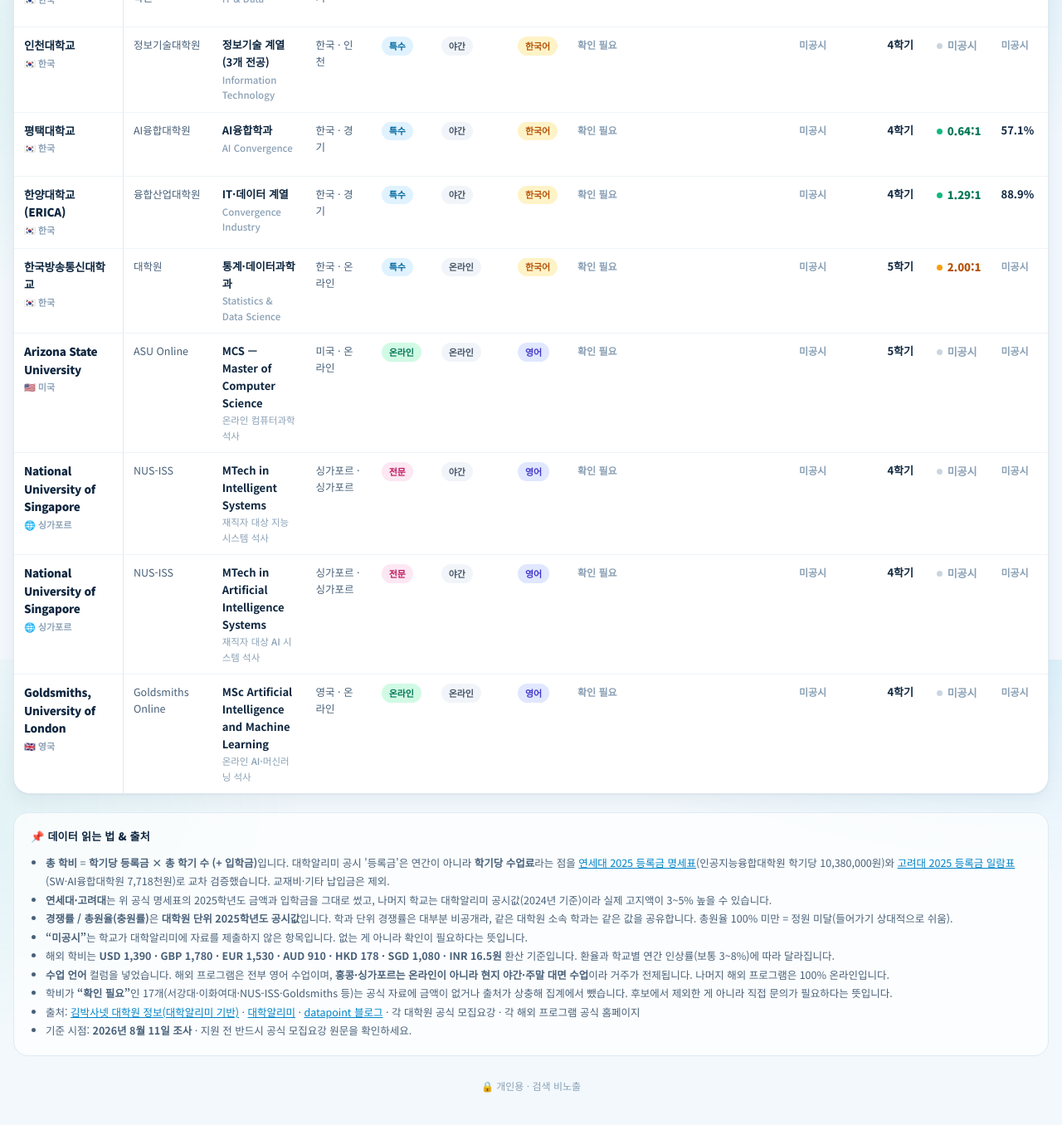
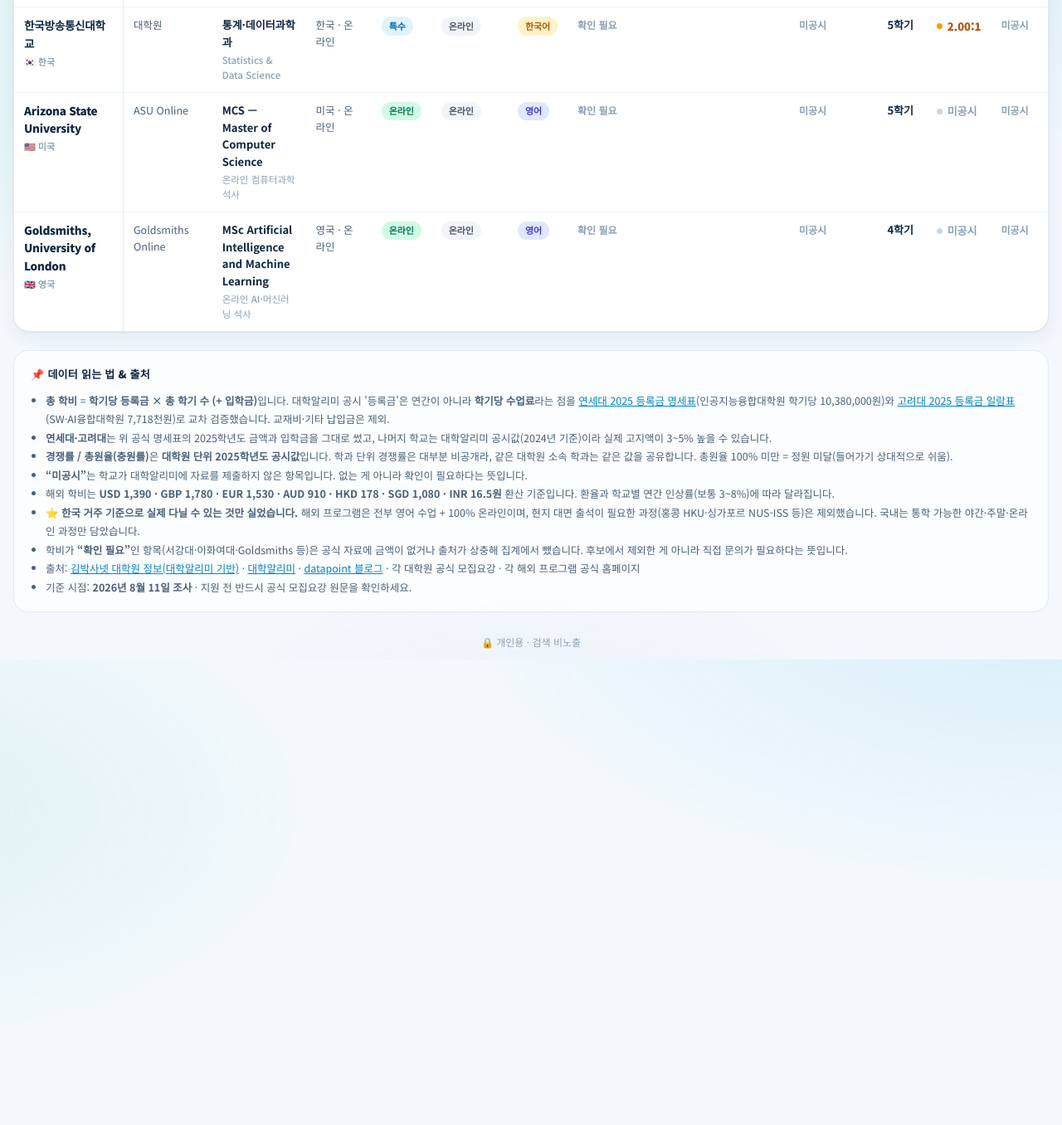
Before and after one commit to charach/legal-docs, a Jekyll site: the page personal/grad_schools.html, which Jekyll copies as it is, in a window 1280 px wide and 1400 px high, scrolled down 7305 px. Shown: the top 1356 px of the window at 83% size. Built offline with Jekyll 4.4.1, drawn with Linux system fonts in a browser that asks for light colours; some of the changed text lies outside the part shown.

Commit message:
fix: drop programs requiring overseas in-person attendance
한국 거주 기준으로 실제 다닐 수 없는 과정 4개 제거 (71 → 67개, 6개국):
- 홍콩 HKU MSc Computer Science (일반 / AI 스트림)
- 싱가포르 NUS-ISS MTech (Intelligent Systems / AI Systems)

두 학교 모두 현지 평일 저녁·주말 대면 수업이라 현지 거주가 전제됨.
이제 해외 프로그램은 전부 영어 수업 + 100% 온라인.

- 각주에 '한국 거주 기준으로 다닐 수 있는 것만 수록' 기준 명시
- BITS Pilani(인도)는 온라인이지만 캠퍼스 방문 2회가 필요하다는 점을
  두 학과 비고에 경고로 승격

Co-Authored-By: Claude Opus 5 (1M context) <noreply@anthropic.com>

```diff
--- a/personal/grad_schools.html
+++ b/personal/grad_schools.html
@@ -287,7 +287,7 @@
     <a class="backlink" href="index.html">← 개인 페이지</a>
     <div><span class="kicker">🎓 Grad School</span></div>
     <h1>직장인을 위한 대학원 정리<br>AI · 데이터분석 · 컴퓨터공학 석사</h1>
-    <p class="sub">국내 야간·주말 특수대학원과 <b>8개국 영어 수업 온라인 석사</b>를 한 표에 모았습니다. 국내 학비·경쟁률·총원율은 <b>대학알리미 2025년 공시</b>, 해외는 각 학교 공식 자료 기준입니다. 행을 누르면 상세 정보가 열리고, <b>🌏 영어 수업</b> 칩으로 해외 프로그램만 볼 수 있습니다.</p>
+    <p class="sub">국내 야간·주말 특수대학원과 <b>6개국 영어 수업 온라인 석사</b>를 한 표에 모았습니다. 국내 학비·경쟁률·총원율은 <b>대학알리미 2025년 공시</b>, 해외는 각 학교 공식 자료 기준입니다. 행을 누르면 상세 정보가 열리고, <b>🌏 영어 수업</b> 칩으로 해외 프로그램만 볼 수 있습니다.</p>
   </header>
 
   <div class="stats" id="stats"></div>
@@ -372,8 +372,8 @@
       <li><b>경쟁률 / 총원율(충원률)</b>은 <b>대학원 단위 2025학년도 공시값</b>입니다. 학과 단위 경쟁률은 대부분 비공개라, 같은 대학원 소속 학과는 같은 값을 공유합니다. 총원율 100% 미만 = 정원 미달(들어가기 상대적으로 쉬움).</li>
       <li><b>“미공시”</b>는 학교가 대학알리미에 자료를 제출하지 않은 항목입니다. 없는 게 아니라 확인이 필요하다는 뜻입니다.</li>
       <li>해외 학비는 <b>USD 1,390 · GBP 1,780 · EUR 1,530 · AUD 910 · HKD 178 · SGD 1,080 · INR 16.5원</b> 환산 기준입니다. 환율과 학교별 연간 인상률(보통 3~8%)에 따라 달라집니다.</li>
-      <li><b>수업 언어</b> 컬럼을 넣었습니다. 해외 프로그램은 전부 영어 수업이며, <b>홍콩·싱가포르는 온라인이 아니라 현지 야간·주말 대면 수업</b>이라 거주가 전제됩니다. 나머지 해외 프로그램은 100% 온라인입니다.</li>
-      <li>학비가 <b>“확인 필요”</b>인 17개(서강대·이화여대·NUS-ISS·Goldsmiths 등)는 공식 자료에 금액이 없거나 출처가 상충해 집계에서 뺐습니다. 후보에서 제외한 게 아니라 직접 문의가 필요하다는 뜻입니다.</li>
+      <li>⭐ <b>한국 거주 기준으로 실제 다닐 수 있는 것만 실었습니다.</b> 해외 프로그램은 전부 영어 수업 + 100% 온라인이며, 현지 대면 출석이 필요한 과정(홍콩 HKU·싱가포르 NUS-ISS 등)은 제외했습니다. 국내는 통학 가능한 야간·주말·온라인 과정만 담았습니다.</li>
+      <li>학비가 <b>“확인 필요”</b>인 항목(서강대·이화여대·Goldsmiths 등)은 공식 자료에 금액이 없거나 출처가 상충해 집계에서 뺐습니다. 후보에서 제외한 게 아니라 직접 문의가 필요하다는 뜻입니다.</li>
       <li>출처: <a href="http://phdkim.net/gradinfo/school/list?type=%ED%8A%B9%EC%88%98%EB%8C%80%ED%95%99%EC%9B%90&amp;category=%EA%B3%B5%ED%95%99" target="_blank" rel="noopener">김박사넷 대학원 정보(대학알리미 기반)</a> · <a href="https://www.academyinfo.go.kr" target="_blank" rel="noopener">대학알리미</a> · <a href="https://datapoint.tistory.com/28" target="_blank" rel="noopener">datapoint 블로그</a> · 각 대학원 공식 모집요강 · 각 해외 프로그램 공식 홈페이지</li>
       <li>기준 시점: <b id="asof">–</b> · 지원 전 반드시 공식 모집요강 원문을 확인하세요.</li>
     </ul>
@@ -769,13 +769,13 @@ const RAW = [
  c:"인도", r:"온라인", t:"온라인", mo:"온라인", tm:4, ty:null, tot:5520000, origCost:"₹334,400 (1학기 ₹98,600 + 2~4학기 각 ₹78,600)", cr:null, fr:null, qt:null,
  site:"https://bits-pilani-wilp.ac.in/m-tech/cluster/data-science-and-engineering.php", tags:["data","online"],
  req:"⭐ 재직 중인 직장인만 지원 가능 · 학사(B.E/B.Tech/M.Sc/MCA) 60% 이상 · 프로그래밍·수학 기초 · GATE 시험 불필요 · 영어 수업",
- note:"⭐⭐ <b>이 표 전체에서 학비 최저 — 총 552만원.</b> OMSCS(973만원)의 절반 수준. 주말 라이브 강의 32시간/과목 + 녹화 제공이라 한국 시간대에서도 병행 가능하고 무이자 할부도 됨. BITS Pilani는 인도 사립 공대 최상위권(IIT 다음 급)이지만 <b>한국 채용시장 인지도는 낮으므로</b> 학위 브랜드가 아니라 지식·학위 요건 충족이 목적일 때 합리적. Analytics&Algorithms / Systems&Infrastructure 두 트랙."},
+ note:"⭐⭐ <b>이 표 전체에서 학비 최저 — 총 552만원.</b> OMSCS(973만원)의 절반 수준. 주말 라이브 강의 32시간/과목 + 녹화 제공이라 한국 시간대에서도 병행 가능하고 무이자 할부도 됨. BITS Pilani는 인도 사립 공대 최상위권(IIT 다음 급)이지만 <b>한국 채용시장 인지도는 낮으므로</b> 학위 브랜드가 아니라 지식·학위 요건 충족이 목적일 때 합리적. Analytics&Algorithms / Systems&Infrastructure 두 트랙. ⚠️ 수업은 온라인이지만 <b>과정 중 인도 캠퍼스 방문 2회</b>가 요구되므로 항공·휴가 일정을 감안할 것."},
 
 {s:"BITS Pilani", g:"WILP (Work Integrated Learning)", m:"M.Tech Artificial Intelligence & ML", mdesc:"재직자 전용 AI·머신러닝 공학석사",
  c:"인도", r:"온라인", t:"온라인", mo:"온라인", tm:4, ty:null, tot:5520000, origCost:"약 ₹317,000~334,400", cr:null, fr:null, qt:null,
  site:"https://bits-pilani-wilp.ac.in/", tags:["ai","online"],
  req:"⭐ 재직 중인 직장인만 지원 가능 · 학사 60% 이상 · GATE 불필요 · UGC 인가 2년 4학기 · 영어 수업",
- note:"데이터사이언스 트랙과 동일 구조의 AI/ML 버전. 학과별로 학비가 소폭 달라(₹3.17~3.34 lakh) 지원 전 확인 필요. 캠퍼스 방문 2회 요구."},
+ note:"데이터사이언스 트랙과 동일 구조의 AI/ML 버전. 학과별로 학비가 소폭 달라(₹3.17~3.34 lakh) 지원 전 확인 필요. ⚠️ 데이터사이언스 트랙과 마찬가지로 <b>인도 캠퍼스 방문 2회</b>가 요구됨."},
 
 /* ══════════ 🇦🇺 호주 ══════════ */
 {s:"UNSW Sydney", g:"UNSW Online", m:"Master of Data Science", mdesc:"온라인 데이터사이언스 석사",
@@ -789,32 +789,6 @@ const RAW = [
  site:"https://studyonline.unsw.edu.au/online-programs/master-analytics", tags:["data","online"],
  req:"관련 분야 학사 · 영어 성적 · 과목 단위 등록",
  note:"Data Science 과정과 동일 학비. 기술 구현보다 비즈니스 의사결정·분석 리더십 쪽에 가까움."},
-
-/* ══════════ 🇭🇰 홍콩 ══════════ */
-{s:"University of Hong Kong", g:"School of Computing & Data Science", m:"MSc Computer Science (일반·보안·금융컴퓨팅)", mdesc:"파트타임 컴퓨터과학 석사",
- c:"홍콩", r:"홍콩", t:"일반", mo:"야간", tm:4, ty:null, tot:59590000, origCost:"HK$334,800 (비현지 · 현지 HK$240,000)", cr:null, fr:null, qt:null,
- site:"https://www.msc-cs.hku.hk/", tags:["cs"],
- req:"학사 학위 또는 동등 자격 · 비영어권 학위자는 영어 성적 · 72학점(과목 60 + 캡스톤 12) · 지원료 HK$600 · 본전형 12/1, 추가전형 4/30 마감",
- note:"⚠️ <b>온라인이 아니라 홍콩 현지 평일 저녁 7시·주말 대면 수업</b>이라 한국 거주 상태로는 불가능 — 홍콩 주재원·이직을 전제로 한 선택지. QS 세계 20위권 학위를 파트타임 2년에 취득 가능하지만 비현지 학비가 5,959만원. 전면 영어 수업."},
-
-{s:"University of Hong Kong", g:"School of Computing & Data Science", m:"MSc Computer Science (AI·분산기술 전공)", mdesc:"파트타임 AI 석사",
- c:"홍콩", r:"홍콩", t:"일반", mo:"야간", tm:4, ty:null, tot:66750000, origCost:"HK$375,000 (비현지 · 현지 HK$275,000)", cr:null, fr:null, qt:null,
- site:"https://www.msc-cs.hku.hk/", tags:["ai"],
- req:"학사 학위 또는 동등 자격 · 영어 성적 · 72학점 · 본전형 12/1 마감",
- note:"AI 스트림은 일반 스트림보다 HK$40,000 비쌈. 홍콩 현지 야간·주말 대면 수업 전제. 표 전체 학비 최상위권(6,675만원)."},
-
-/* ══════════ 🇸🇬 싱가포르 ══════════ */
-{s:"National University of Singapore", g:"NUS-ISS", m:"MTech in Intelligent Systems", mdesc:"재직자 대상 지능시스템 석사",
- c:"싱가포르", r:"싱가포르", t:"전문", mo:"야간", tm:4, ty:null, tot:null, origCost:"확인 필요 (모듈당 약 S$5,450)", cr:null, fr:null, qt:null,
- site:"https://www.iss.nus.edu.sg/graduate-programmes/programme/detail/master-of-technology-in-intelligent-systems", tags:["ai"],
- req:"관련 분야 학사 · 실무 경력 요구 · 영어 수업 · 파트타임 2년(4학기) / 풀타임 1년",
- note:"⚠️ 총 학비가 공식 페이지에서 확정되지 않아(모듈당 S$5,450 · 총 S$50,000 내외 추정) 집계에서 제외했습니다. NUS-ISS는 <b>재직자 실무 교육에 특화된 NUS 부설 기관</b>으로 아시아권 평판이 좋지만 싱가포르 현지 저녁 수업이라 거주가 전제됨. 문의 iss-admissions@nus.edu.sg."},
-
-{s:"National University of Singapore", g:"NUS-ISS", m:"MTech in Artificial Intelligence Systems", mdesc:"재직자 대상 AI 시스템 석사",
- c:"싱가포르", r:"싱가포르", t:"전문", mo:"야간", tm:4, ty:null, tot:null, origCost:"확인 필요 (모듈당 약 S$5,450)", cr:null, fr:null, qt:null,
- site:"https://www.iss.nus.edu.sg/graduate-programmes/programme/detail/master-of-technology-in-artificial-intelligence-systems", tags:["ai"],
- req:"관련 분야 학사 · 실무 경력 · 영어 수업 · 파트타임 2년",
- note:"Intelligent Systems의 AI 특화 버전. 학비 미확정으로 집계 제외. 싱가포르 거주 전제."},
 
 /* ══════════ 🇬🇧 영국 (추가) ══════════ */
 {s:"University of Liverpool", g:"Liverpool Online", m:"MSc Artificial Intelligence", mdesc:"온라인 인공지능 석사",
--- a/personal/index.html
+++ b/personal/index.html
@@ -185,9 +185,9 @@
       <span class="body">
         <span class="tag">Research</span>
         <h2>직장인 대학원 정리 (AI·데이터·CS)</h2>
-        <p>8개국 71개 프로그램 · 국내 야간·주말 특수대학원 + 영어 수업 온라인 석사 비교표</p>
+        <p>6개국 67개 프로그램 · 국내 야간·주말 특수대학원 + 영어 수업 온라인 석사 비교표</p>
       </span>
-      <span class="dday">71개</span>
+      <span class="dday">67개</span>
       <span class="arrow">→</span>
     </a>
 
```
